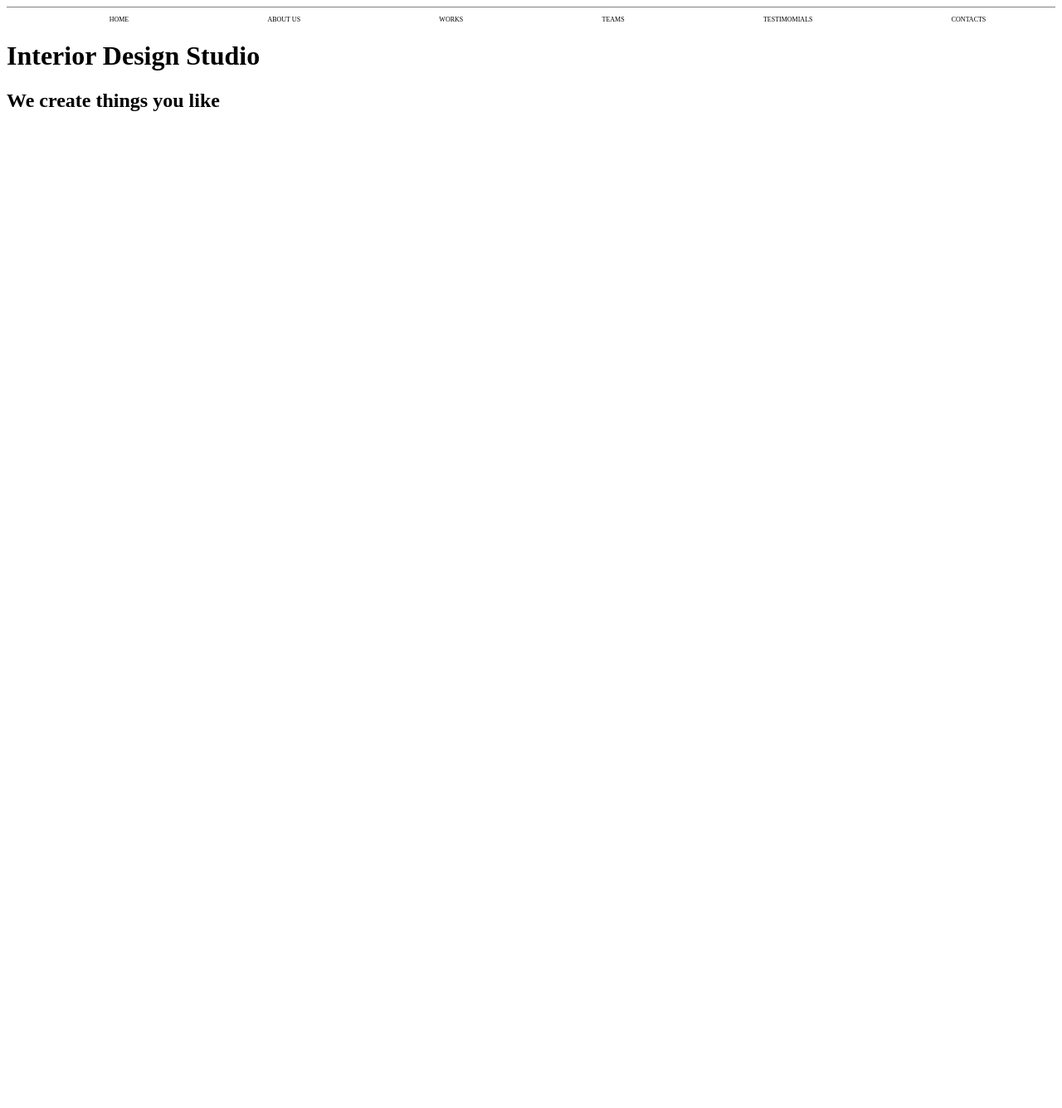
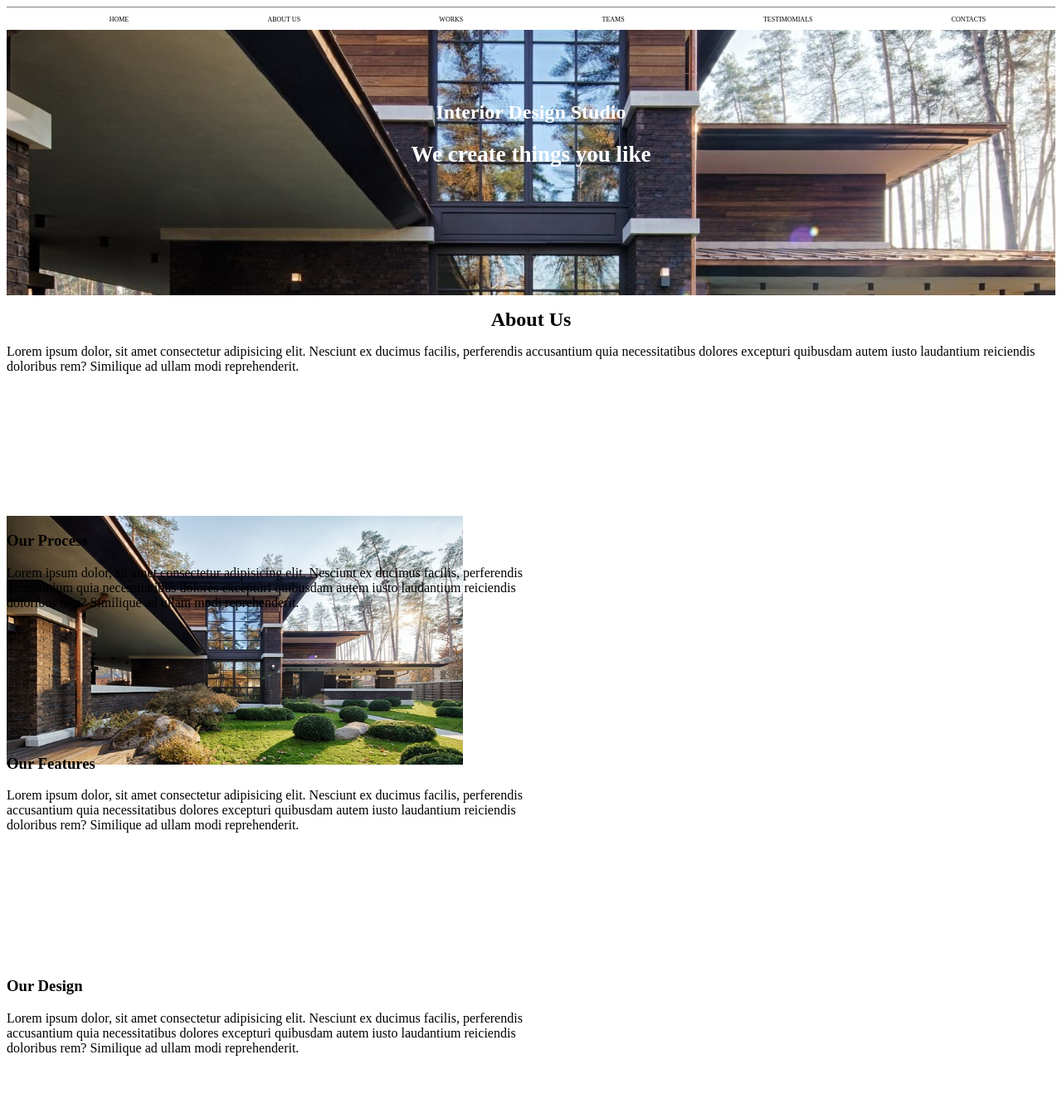
Before and after one commit to Viktory2022/Viktory2022-30032022-Landing, a plain HTML site: page index.html in a window 1280 px wide. Shown: the top 1336 px of the page at 83% size. Before the commit the page ends 800 px from the top, so only its background shows below. Drawn offline with Linux system fonts and the light colour scheme.

Commit message:
дополнения

```diff
--- a/index.html
+++ b/index.html
@@ -1,12 +1,14 @@
 <!DOCTYPE html>
 <html lang="en">
+
 <head>
     <meta charset="UTF-8">
     <meta http-equiv="X-UA-Compatible" content="IE=edge">
     <meta name="viewport" content="width=device-width, initial-scale=1.0">
     <title>Document</title>
-    <link rel="stylesheet"  href="style.css">
+    <link rel="stylesheet" href="style.css">
 </head>
+
 <body>
     <header>
         <ul>
@@ -18,10 +20,41 @@
             <li>CONTACTS</li>
         </ul>
     </header>
-        <div>
+    <div class="text">
         <h1>Interior Design Studio</h1>
         <h2>We create things you like</h2>
     </div>
+    <div class="container">
+        <div class="text1">
+            <h1>About Us</h1>
+            <p>Lorem ipsum dolor, sit amet consectetur adipisicing elit. Nesciunt ex ducimus facilis, perferendis
+                accusantium quia necessitatibus dolores excepturi quibusdam autem iusto laudantium reiciendis doloribus
+                rem? Similique ad ullam modi reprehenderit.</p>
+        </div>
+        <div class="block">
+        <div class="text2">
+            <h3>Our Process</h3>
+            <p>Lorem ipsum dolor, sit amet consectetur adipisicing elit. Nesciunt ex ducimus facilis, perferendis
+                accusantium quia necessitatibus dolores excepturi quibusdam autem iusto laudantium reiciendis doloribus
+                rem? Similique ad ullam modi reprehenderit.</p>
+        </div>
+        <div class="text3">
+            <h3>Our Features</h3>
+            <p>Lorem ipsum dolor, sit amet consectetur adipisicing elit. Nesciunt ex ducimus facilis, perferendis
+                accusantium quia necessitatibus dolores excepturi quibusdam autem iusto laudantium reiciendis doloribus
+                rem? Similique ad ullam modi reprehenderit.</p>
+        </div>
+            <div class="text4">
+                <h3>Our Design</h3>
+                <p>Lorem ipsum dolor, sit amet consectetur adipisicing elit. Nesciunt ex ducimus facilis, perferendis
+                accusantium quia necessitatibus dolores excepturi quibusdam autem iusto laudantium reiciendis doloribus
+                rem? Similique ad ullam modi reprehenderit.</p>
+                        </div>
+    </div>
+</div>
+<div class="img">
+<img src="img/zagorka.jpg" width="550" height="300">
+</div>
+</body>
 
-</body>
 </html>
--- a/style.css
+++ b/style.css
@@ -9,7 +9,32 @@ ul {
 }
 
 div {
-    background: url(https://pro-dachnikov.com/uploads/posts/2021-10/1634083415_73-p-zagorodnie-doma-i-kottedzhi-proekti-foto-78.jpg)
     width: 100%;
     height: 250px;
+    align-items: center;
+    margin: auto 0;
+    background-repeat: no-repeat;
+    background-position: center;
 }
+
+.text {
+    background-image: url(img/zagorodnik.jpg);
+    font-size: 18px;
+    text-align: center;
+    color: white;
+    padding-top: 70px;
+}
+
+h1 {
+    font-size: 24px;
+    text-align: center;
+}
+
+.img {
+    float: right;
+}
+
+.block {
+    width: 50%;
+    padding-top: 0%;
+}
```
Also changed, not shown: img/zagorka.jpg (added), img/zagorodnik.jpg (added). Lines whose indentation alone changed are shown as unchanged.
